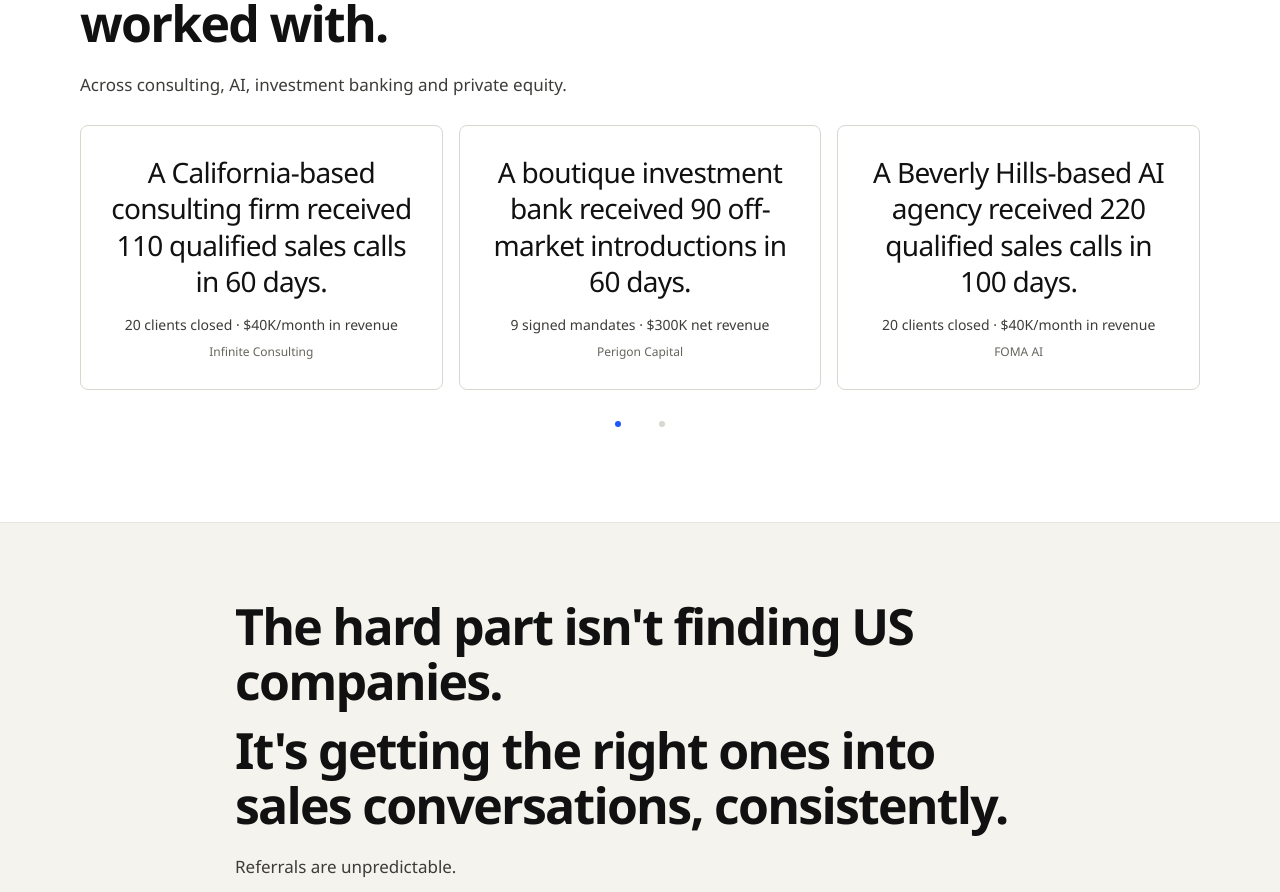
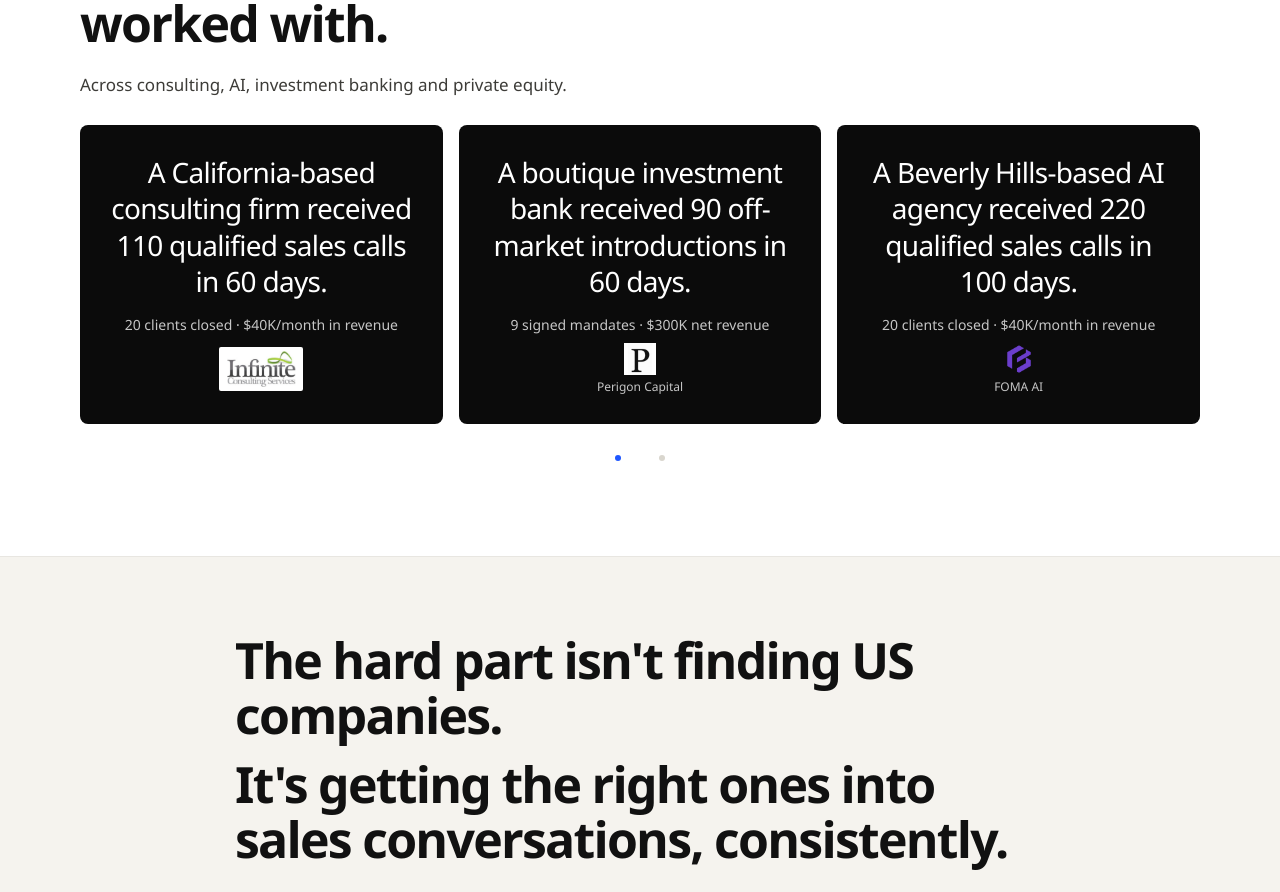
Before and after one commit to raunaqsingh10/tf-bluesun-lpsbb, a React (Vite) app: page / in a window 1280 px wide. Shown: the part 780-1672 px from the top of the page. Built offline with nearby package versions, Linux system fonts and the light colour scheme.

Commit message:
Style client result cards with black backgrounds and logo attribution

```diff
--- a/app/globals.css
+++ b/app/globals.css
@@ -638,12 +638,14 @@ summary:focus-visible {
   justify-content: center;
   overflow: hidden;
   padding: 26px 20px;
+  border-color: transparent;
+  background: #0b0b0b;
   text-align: center;
 }
 
 .result-primary {
   margin: 0;
-  color: var(--ink);
+  color: #fff;
   font-size: clamp(24px, 4vw, 28px);
   font-weight: 500;
   letter-spacing: -0.025em;
@@ -652,17 +654,54 @@ summary:focus-visible {
 
 .result-secondary {
   margin: 14px 0 8px;
-  color: #3d3c38;
+  color: #c6c6c6;
   font-size: 14px;
   font-weight: 500;
   line-height: 1.5;
 }
 
+.result-attribution {
+  display: flex;
+  flex: 0 0 52px;
+  width: 112px;
+  height: 52px;
+  flex-direction: column;
+  align-self: center;
+  align-items: center;
+  justify-content: center;
+  gap: 4px;
+}
+
+.result-logo-frame {
+  display: flex;
+  width: 32px;
+  height: 32px;
+  flex: 0 0 auto;
+  align-items: center;
+  justify-content: center;
+}
+
+.result-logo-frame--backed {
+  width: 84px;
+  height: 44px;
+  padding: 4px;
+  border-radius: 2px;
+  background: #fff;
+}
+
+.result-logo {
+  width: auto;
+  max-width: 100%;
+  height: auto;
+  max-height: 100%;
+  object-fit: contain;
+}
+
 .result-company {
   margin: 0;
-  color: var(--muted);
+  color: #c6c6c6;
   font-size: 12px;
-  line-height: 1.5;
+  line-height: 1.3;
 }
 
 .campaign-proof-card {
--- a/app/page.tsx
+++ b/app/page.tsx
@@ -103,21 +103,29 @@ const testimonialMedia = {
 const clientResults = [
   {
     company: 'Infinite Consulting',
+    logo: { src: '/media/client-logos/infinite-consulting.png', width: 742, height: 386, backed: true },
+    showCompanyName: false,
     statement: 'A California-based consulting firm received 110 qualified sales calls in 60 days.',
     secondary: '20 clients closed · $40K/month in revenue',
   },
   {
     company: 'Perigon Capital',
+    logo: { src: '/media/client-logos/perigon-capital.jpeg', width: 400, height: 400, backed: false },
+    showCompanyName: true,
     statement: 'A boutique investment bank received 90 off-market introductions in 60 days.',
     secondary: '9 signed mandates · $300K net revenue',
   },
   {
     company: 'FOMA AI',
+    logo: { src: '/media/client-logos/foma-ai.png', width: 200, height: 200, backed: false },
+    showCompanyName: true,
     statement: 'A Beverly Hills-based AI agency received 220 qualified sales calls in 100 days.',
     secondary: '20 clients closed · $40K/month in revenue',
   },
   {
     company: 'Lopes Capital',
+    logo: { src: '/media/client-logos/lopes-capital.png', width: 480, height: 266, backed: true },
+    showCompanyName: false,
     statement: 'A private equity practice received 410 off-market introductions in 180 days.',
     secondary: '49 LOIs issued · 8 signed',
   },
@@ -308,7 +316,20 @@ export default function Home() {
                   <article className="client-result-card">
                     <h3 className="result-primary">{client.statement}</h3>
                     <p className="result-secondary">{client.secondary}</p>
-                    <p className="result-company">{client.company}</p>
+                    <div className="result-attribution">
+                      <div className={`result-logo-frame${client.logo.backed ? ' result-logo-frame--backed' : ''}`}>
+                        <img
+                          className="result-logo"
+                          src={client.logo.src}
+                          alt={`${client.company} logo`}
+                          width={client.logo.width}
+                          height={client.logo.height}
+                          loading="lazy"
+                          decoding="async"
+                        />
+                      </div>
+                      {client.showCompanyName ? <p className="result-company">{client.company}</p> : null}
+                    </div>
                   </article>
                 ),
               }))}
```
